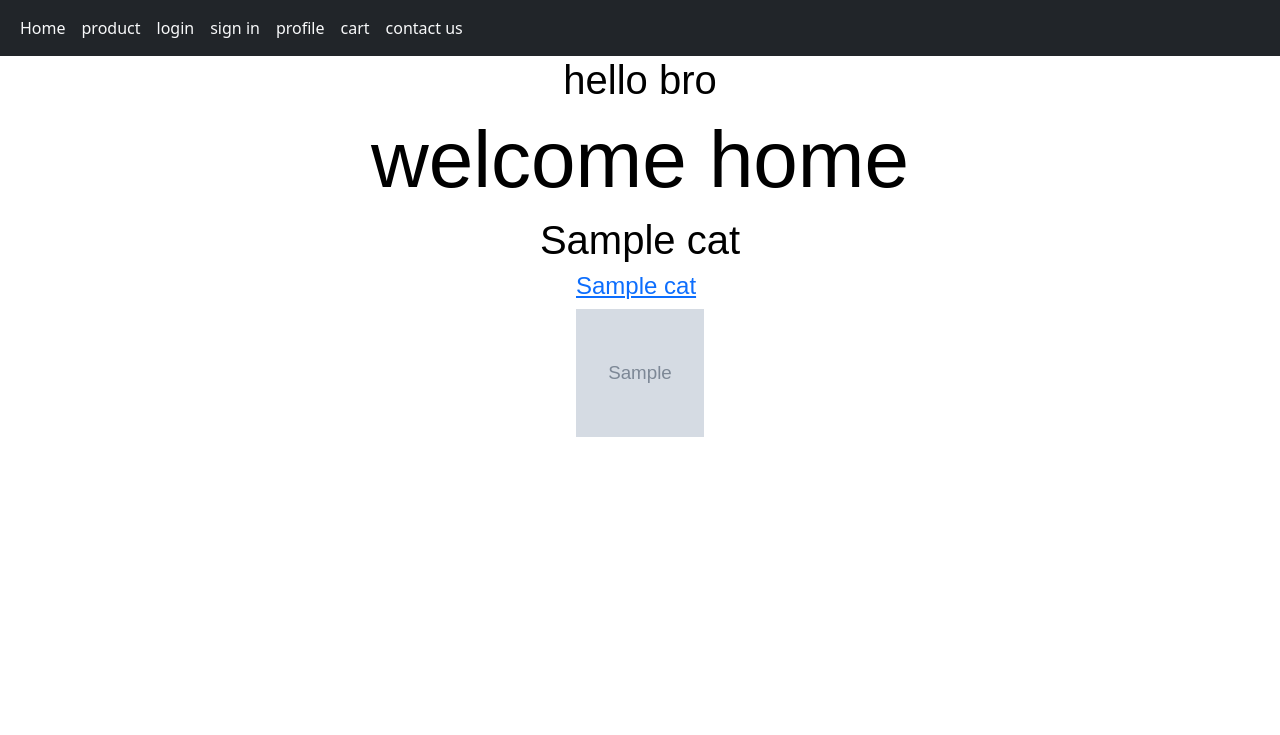
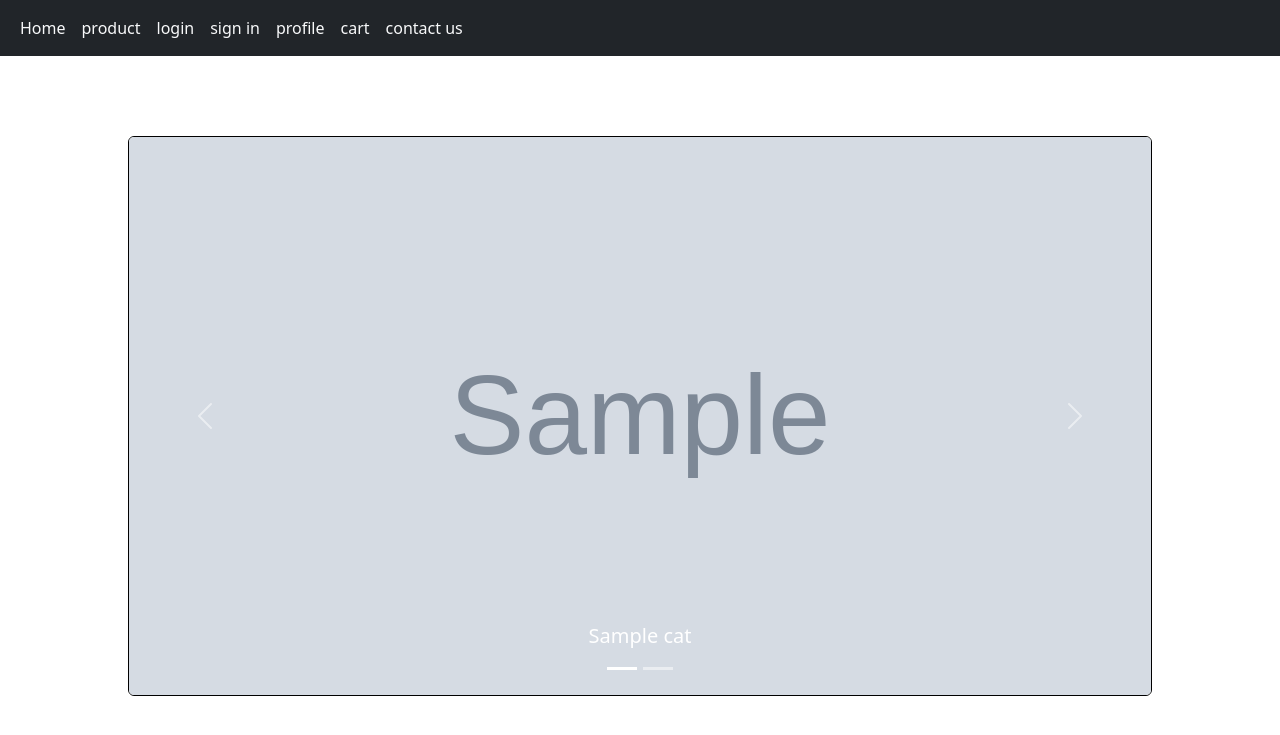
Before and after one commit to moradi2558/watch_web, a Django app: template first_web/home/templates/home.html in a window 1280 px wide. Shown: the top 735 px of the page. Run offline with Django 3.2, Linux system fonts and the light colour scheme; the template is opened without the code that fills it: most values are stand-ins (such as "Sample title", 1, 10 or a date in 2020); grey boxes marked "Sample" are stand-in pictures; some libraries are stand-ins or nearby versions.

Commit message:
Home Page

```diff
--- /dev/null
+++ b/first_web/home/static/home.js
@@ -0,0 +1,3 @@
+let carouselItem = document.querySelector(".carousel-item")
+
+carouselItem.classList.add("active")
--- a/first_web/home/static/product.css
+++ b/first_web/home/static/product.css
@@ -177,6 +177,7 @@ a{
 }
 .sub-category:hover{
 background-color:rgb(224, 224, 224)!important;
+overflow: hidden;
 }
 
 label[for = "id_search"]{
--- a/first_web/home/templates/home.html
+++ b/first_web/home/templates/home.html
@@ -1,6 +1,34 @@
-{% extends 'main.html' %} {% block title %}home{% endblock %} {% block body %}
-<body style="background-color: white">
-  <div
+{% extends 'main.html' %} {% load static %}  {% block title %}home{% endblock %} {% block body %}
+<body>
+    <div style="height: 80vh;" class="d-flex justify-content-center align-items-end">
+  <div id="carouselExampleCaptions" class="carousel slide" style="width: 80vw;height: 70vh;">
+    <div class="carousel-indicators">
+      <button type="button" data-bs-target="#carouselExampleCaptions" data-bs-slide-to="0" class="active" aria-current="true" aria-label="Slide 1"></button>
+      <button type="button" data-bs-target="#carouselExampleCaptions" data-bs-slide-to="1" aria-label="Slide 2"></button>
+    </div>
+    <div class="carousel-inner">
+      {% for cat in category %}
+      <div class="carousel-item">
+        <a href="{{cat.get_absolute_url}}">
+        <img src="{{ cat.image.url }}" class="rounded-2" style="width: 80vw;height: 70vh;border: 1px solid black;" alt="category">
+        <div class="carousel-caption">
+          <h5>{{cat.name}}</h5>
+        </div>
+      </a>
+      </div>
+    {% endfor %}
+    </div>
+    <button class="carousel-control-prev" type="button" data-bs-target="#carouselExampleCaptions" data-bs-slide="prev">
+      <span class="carousel-control-prev-icon" aria-hidden="true"></span>
+      <span class="visually-hidden">Previous</span>
+    </button>
+    <button class="carousel-control-next" type="button" data-bs-target="#carouselExampleCaptions" data-bs-slide="next">
+      <span class="carousel-control-next-icon" aria-hidden="true"></span>
+      <span class="visually-hidden">Next</span>
+    </button>
+  </div>
+</div>
+  {% comment %} <div
     style="
       font-family: sans-serif;
       color: black;
@@ -23,6 +51,8 @@
       />
     </a>
     {% endfor %}
-  </div>
+  </div> {% endcomment %}
+<script src="{% static 'home.js' %}"></script>
+
 </body>
 {% endblock %}
```
Also changed, not shown: first_web/db.sqlite3, first_web/media/Category/a13_bCOihrr.jpg (added), first_web/media/Category/untitled-11_ppe6QL1.jpg (added).
